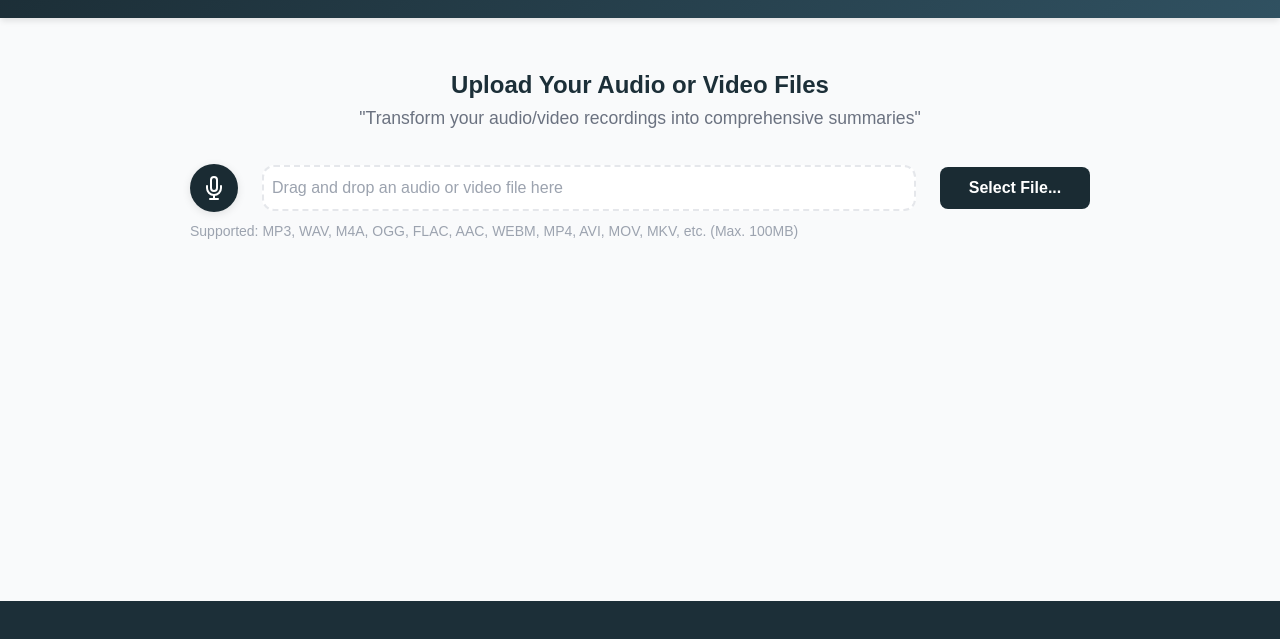
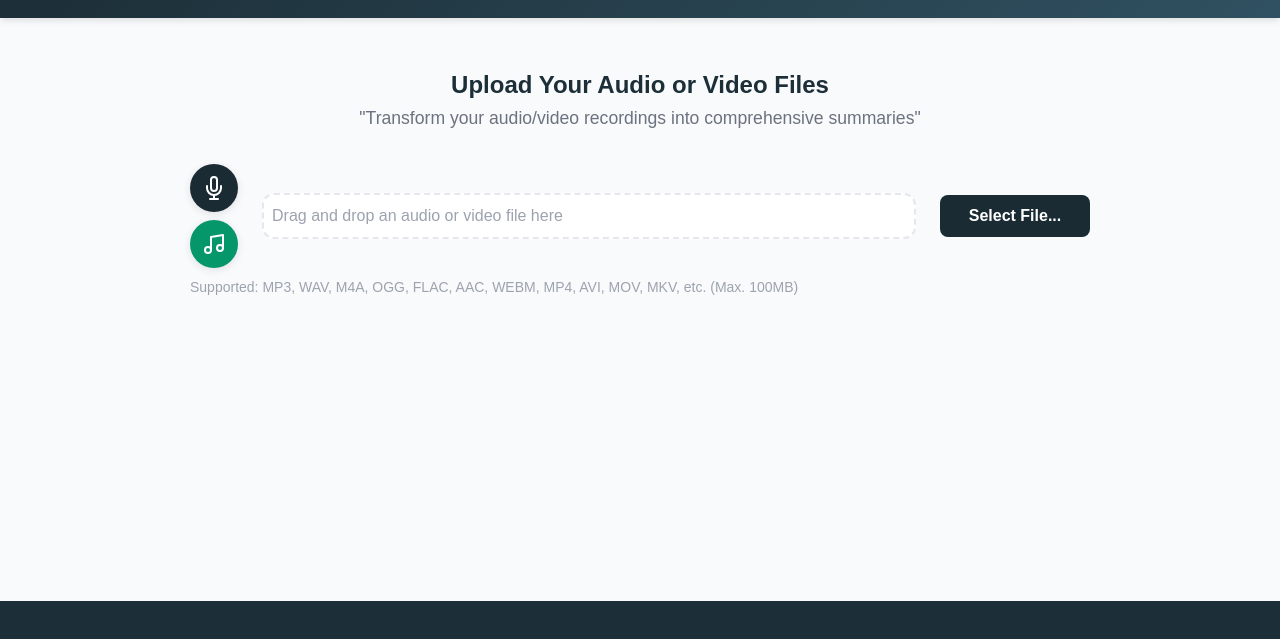
Before and after one commit to DanVenegas21/AudioSummarizer, a plain HTML site: page frontend/index.html in a window 1280 px wide. Shown: the part 135-774 px from the top of the page. Drawn offline with Linux system fonts and the light colour scheme.

Commit message:
Update index.html

```diff
--- a/frontend/index.html
+++ b/frontend/index.html
@@ -29,9 +29,10 @@
             <h2 class="section-title">Upload Your Audio or Video Files</h2>
             <p class="section-subtitle">"Transform your audio/video recordings into comprehensive summaries"</p>
             <div class="upload-container-new">
-                <!-- Upload Box con botón a la derecha -->
+                <!-- Upload Box con botones a los lados -->
                 <div class="upload-box-wrapper">
-                    <button class="btn btn-record" id="recordBtn" title="Record Audio">
+                    <div class="record-buttons-group">
+                        <button class="btn btn-record" id="recordBtn" title="Record Microphone Audio">
                             <svg viewBox="0 0 24 24" fill="none" stroke="currentColor" stroke-width="2" stroke-linecap="round" stroke-linejoin="round">
                                 <path d="M12 1a3 3 0 0 0-3 3v8a3 3 0 0 0 6 0V4a3 3 0 0 0-3-3z"/>
                                 <path d="M19 10v2a7 7 0 0 1-14 0v-2"/>
@@ -39,6 +40,14 @@
                                 <line x1="8" y1="23" x2="16" y2="23"/>
                             </svg>
                         </button>
+                        <button class="btn btn-record btn-record-system" id="recordSystemBtn" title="Record System Audio (What's Playing)">
+                            <svg viewBox="0 0 24 24" fill="none" stroke="currentColor" stroke-width="2" stroke-linecap="round" stroke-linejoin="round">
+                                <path d="M9 18V5l12-2v13"></path>
+                                <circle cx="6" cy="18" r="3"></circle>
+                                <circle cx="18" cy="16" r="3"></circle>
+                            </svg>
+                        </button>
+                    </div>
                     <div class="upload-box-new" id="uploadBox">
                         <input type="file" id="fileInput" accept="audio/*,video/*,.mp3,.wav,.m4a,.ogg,.flac,.aac,.wma,.webm,.mp4,.avi,.mov,.mkv,.flv,.wmv,.mpeg,.mpg,.3gp,.m4v,.ts" hidden>
                         <div class="upload-content-new">
```
Lines whose indentation alone changed are shown as unchanged.
